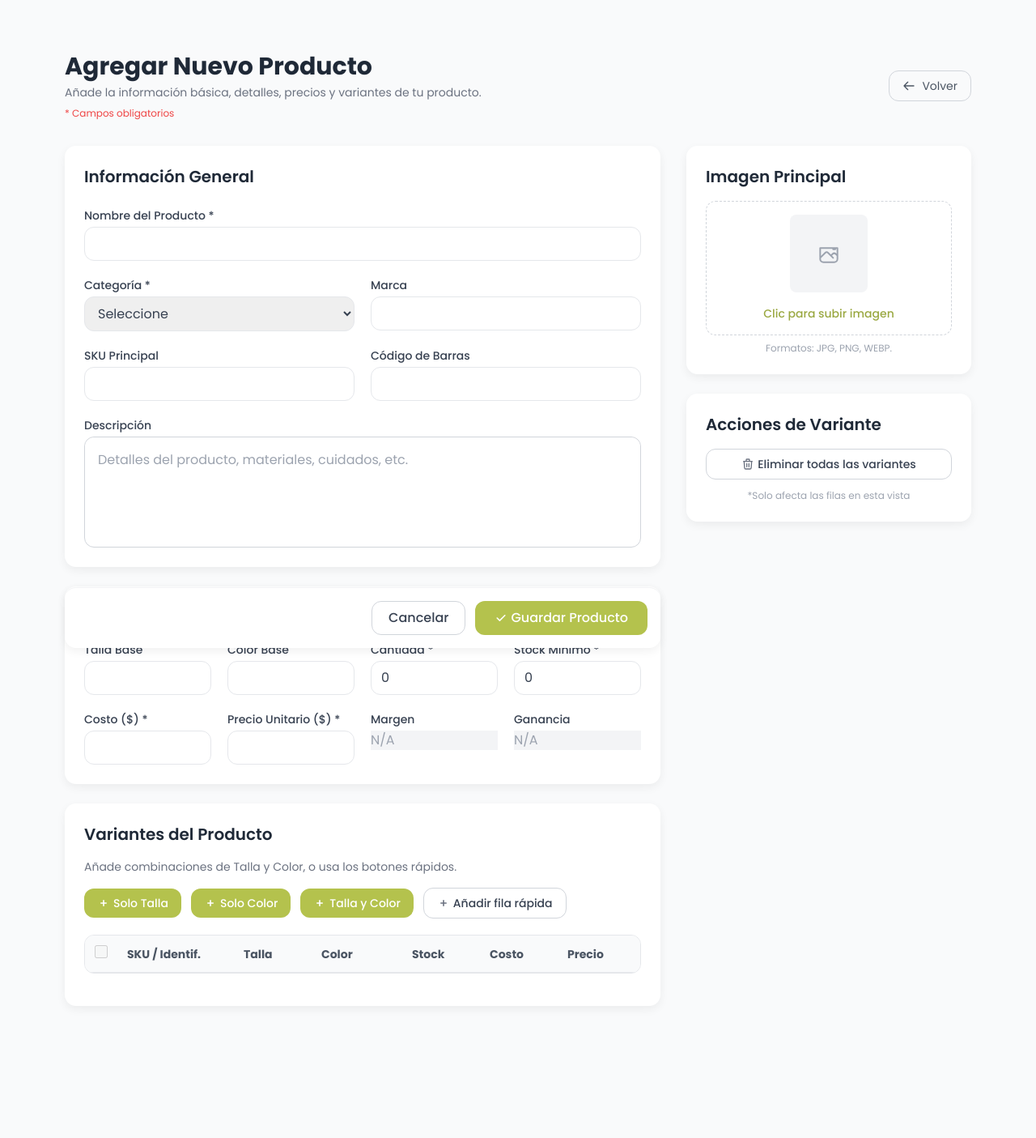
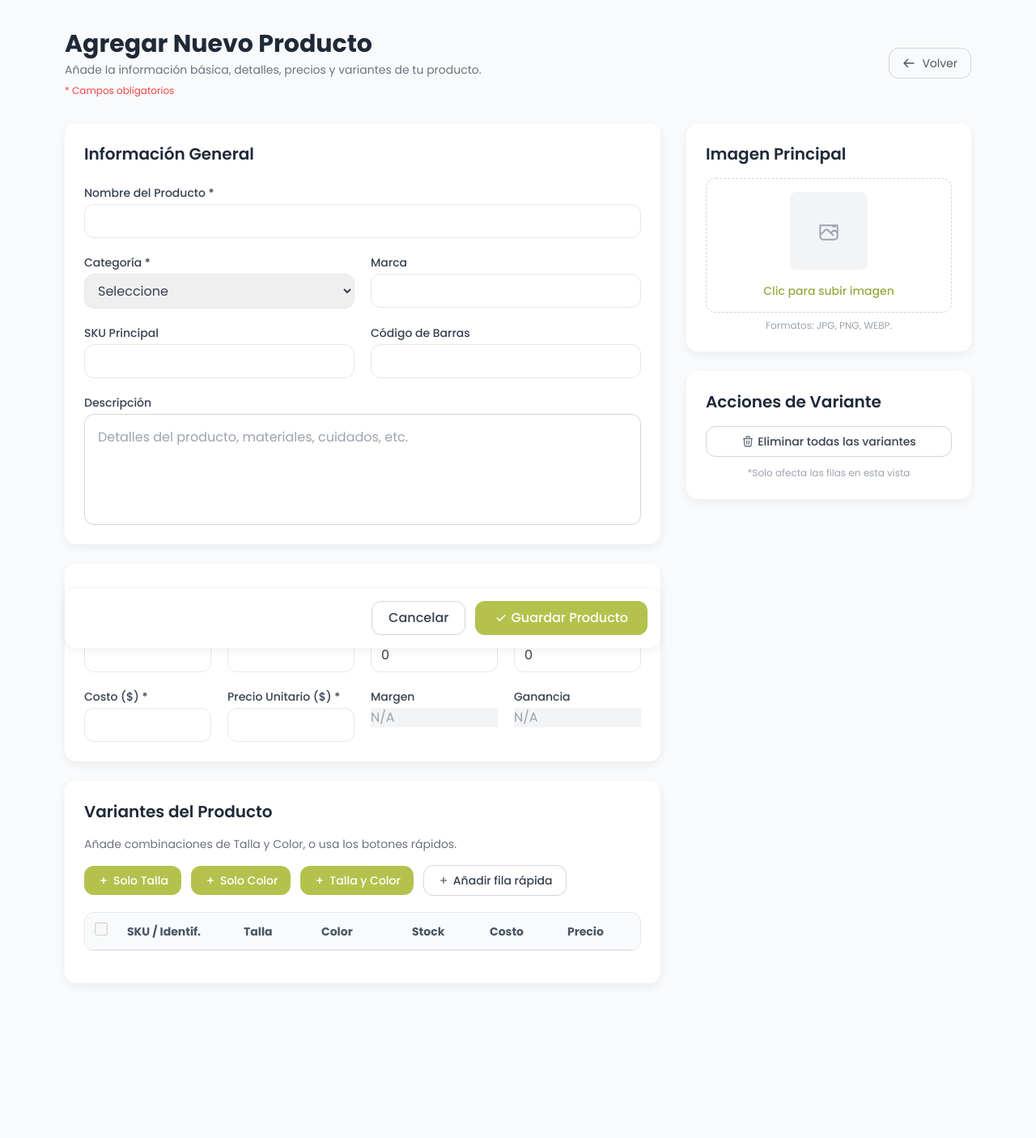
Before and after one commit to GenesisCampos100/puntoDeVenta, a PHP site: page /pages/agregar_producto.php in a window 1280 px wide. Shown: the whole page at 81% size. After the commit the page ends 1174 px from the top, so only its background shows below. Run offline with PHP 8.4, Linux system fonts and the light colour scheme; data that the repository does not hold is empty; some libraries are stand-ins or nearby versions.

Commit message:
corrección (recorrer  head)

```diff
--- a/src/pages/agregar_producto.php
+++ b/src/pages/agregar_producto.php
@@ -274,7 +274,7 @@ if ($_SERVER['REQUEST_METHOD'] === 'POST') {
 </head>
 <body class="min-h-screen bg-gray-50 text-gray-700">
 
-    <div class="max-w-6xl mx-auto px-4 py-12 lg:py-16">
+    <div class="max-w-6xl mx-auto px-4 py-12 lg:py-9">
 
         <div class="mb-8 flex justify-between items-center">
             <div>
```
